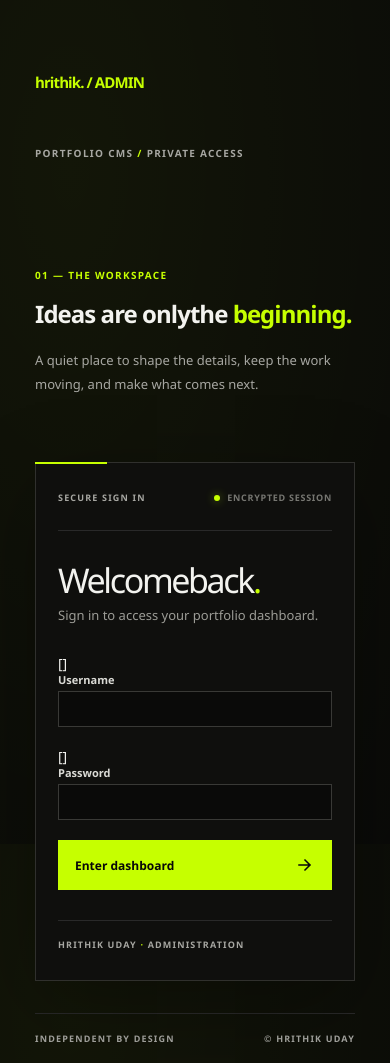
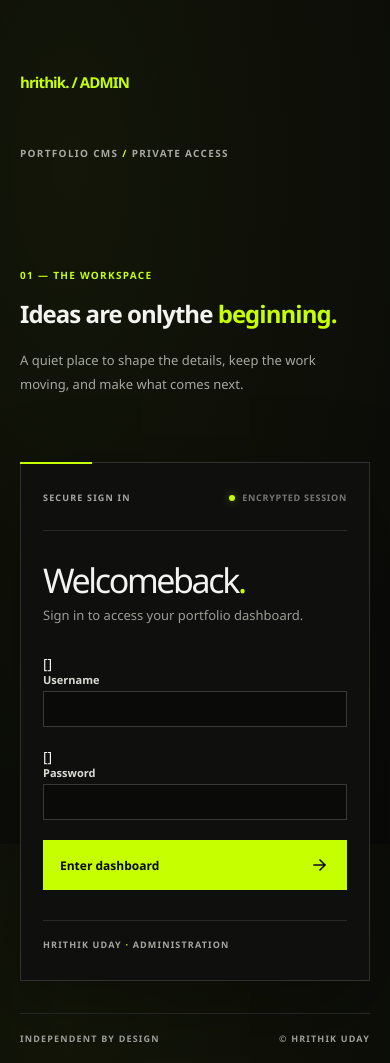
Before and after one commit to xeonrag/portfolio, a Django app: template backend/templates/admin/login.html in a window 390 px wide. Run offline with Django 5.2, Linux system fonts and the light colour scheme; the template is opened without the code that fills it: most values are stand-ins (such as "Sample title", 1, 10 or a date in 2020); form fields are guessed from the names that the template uses.

Commit message:
Fix admin login overflow on mobile
Co-authored-by: Copilot <223556219+Copilot@users.noreply.github.com>

```diff
--- a/backend/contact/static/contact/admin.css
+++ b/backend/contact/static/contact/admin.css
@@ -269,8 +269,9 @@ body.dashboard #content-related .actionlist {
   }
 }
 
-body.login {
+html body.login {
   min-width: 320px;
+  padding: 0;
   background:
     radial-gradient(ellipse at 18% 20%, rgba(198, 255, 0, 0.055), transparent 34rem),
     #080808;
```
